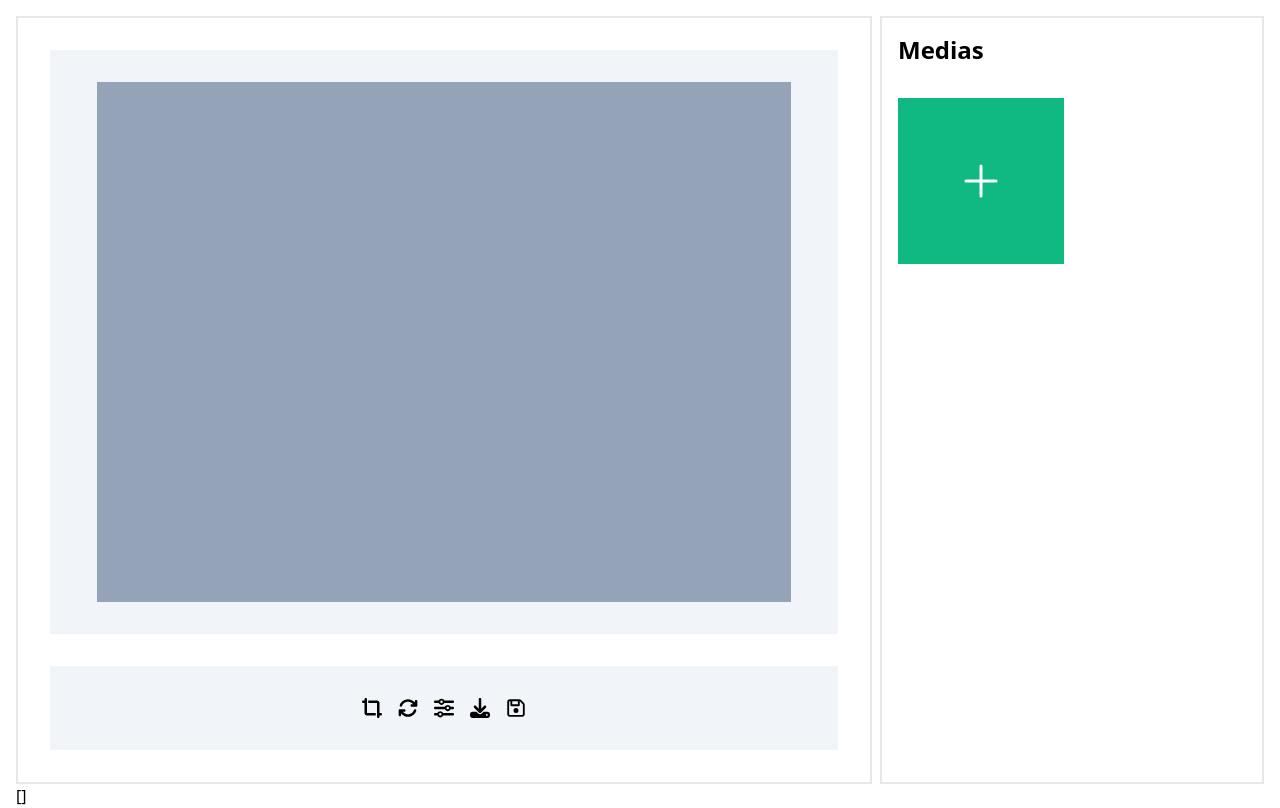
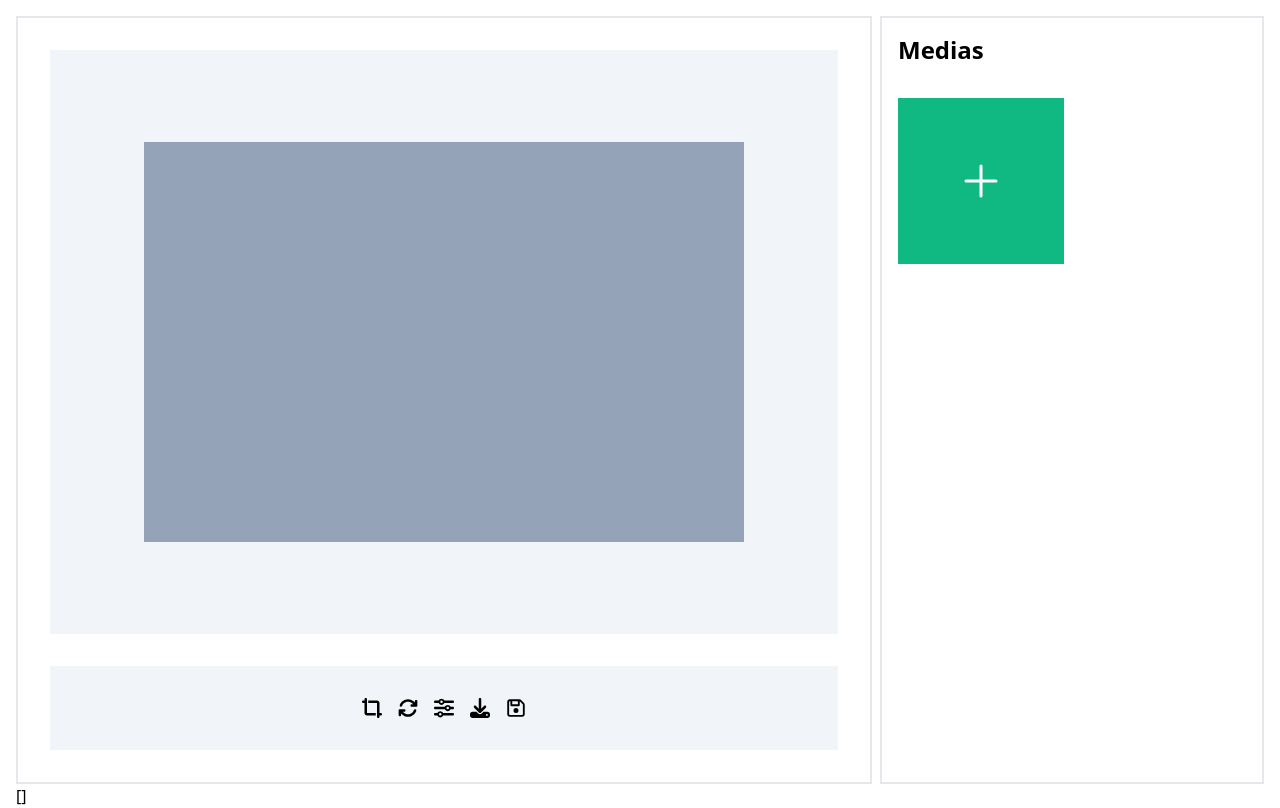
Before and after one commit to pharos-lab/media-library, a Vue app: page / in a window 1280 px wide. Built offline with nearby package versions, Linux system fonts and the light colour scheme.

Commit message:
made overlay for on canvas for  crop feature

```diff
--- a/src/components/MediaLibrary.vue
+++ b/src/components/MediaLibrary.vue
@@ -20,9 +20,9 @@
                     </button>
                 </div>
 
-                <div class="grow flex items-center justify-center">
-                    <canvas class="image-canvas max-w-full max-h-full bg-slate-400 " ref="canvas" width="800px" height="600px"></canvas>
-                    <img :src="canvasToImg"/>
+                <div class="grow flex items-center justify-center relative">
+                        <canvas class="image-canvas max-w-full max-h-full bg-slate-400 " ref="canvas" width="600px" height="400px"></canvas>
+                        <div class="crop-image absolute bg-red-100  max-w-full max-h-full" ref="cropImage"></div>
                 </div>
             </div>
 
@@ -105,6 +105,7 @@ const currentPreview = ref(model.value[0])
 const currentImage = ref()
 const rotation = ref(0)
 const canvasContext = ref()
+const cropImage = ref()
 
 
 const preview = (index) => {
@@ -113,6 +114,9 @@ const preview = (index) => {
     currentImage.value.src = model.value[index]?.src ?? 'placeholder-image.png'
     canvas.value.width = currentImage.value.width
     canvas.value.height = currentImage.value.height
+    console.log(canvas.value)
+    cropImage.value.style.width = canvas.value.offsetWidth + 'px'
+    cropImage.value.style.height = canvas.value.offsetHeight + 'px'
     canvasContext.value = canvas.value.getContext('2d')
     canvasContext.value.drawImage(currentImage.value, 0, 0)
     canvasContext.value.save()
```
